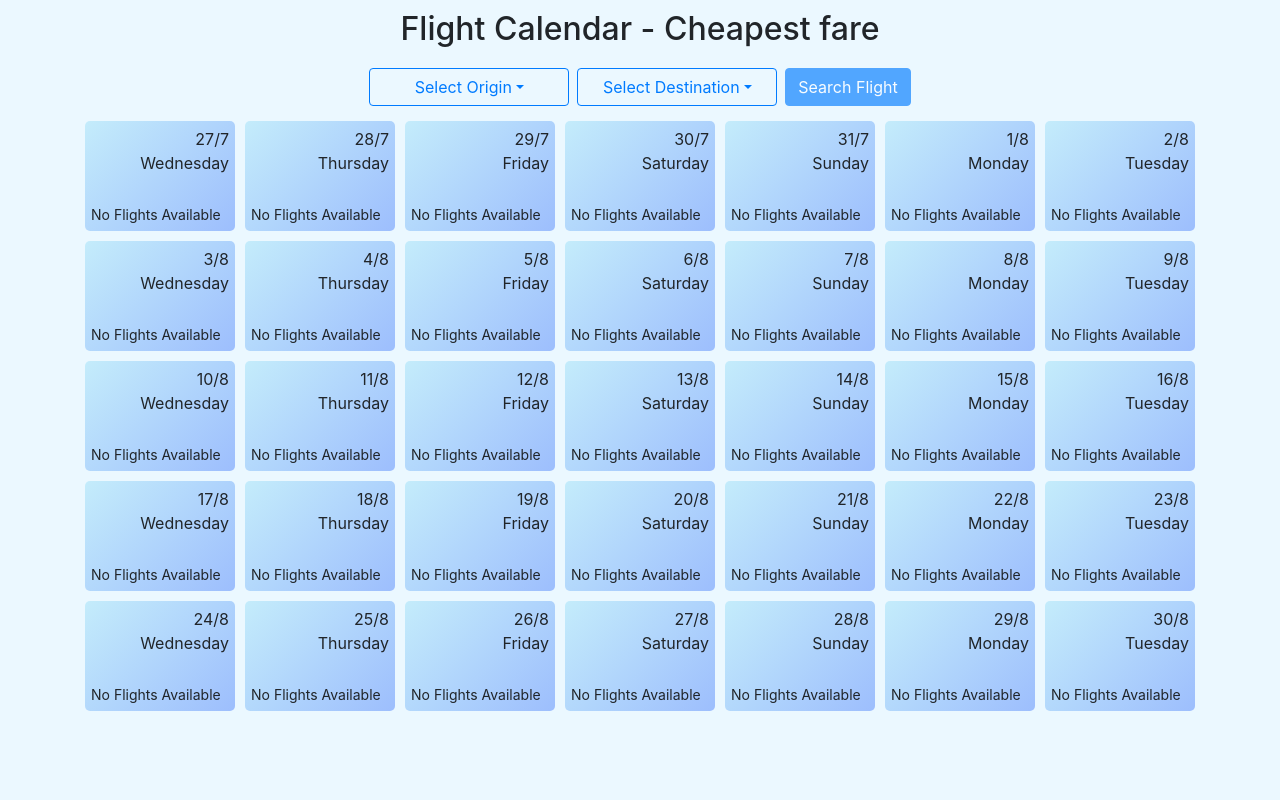
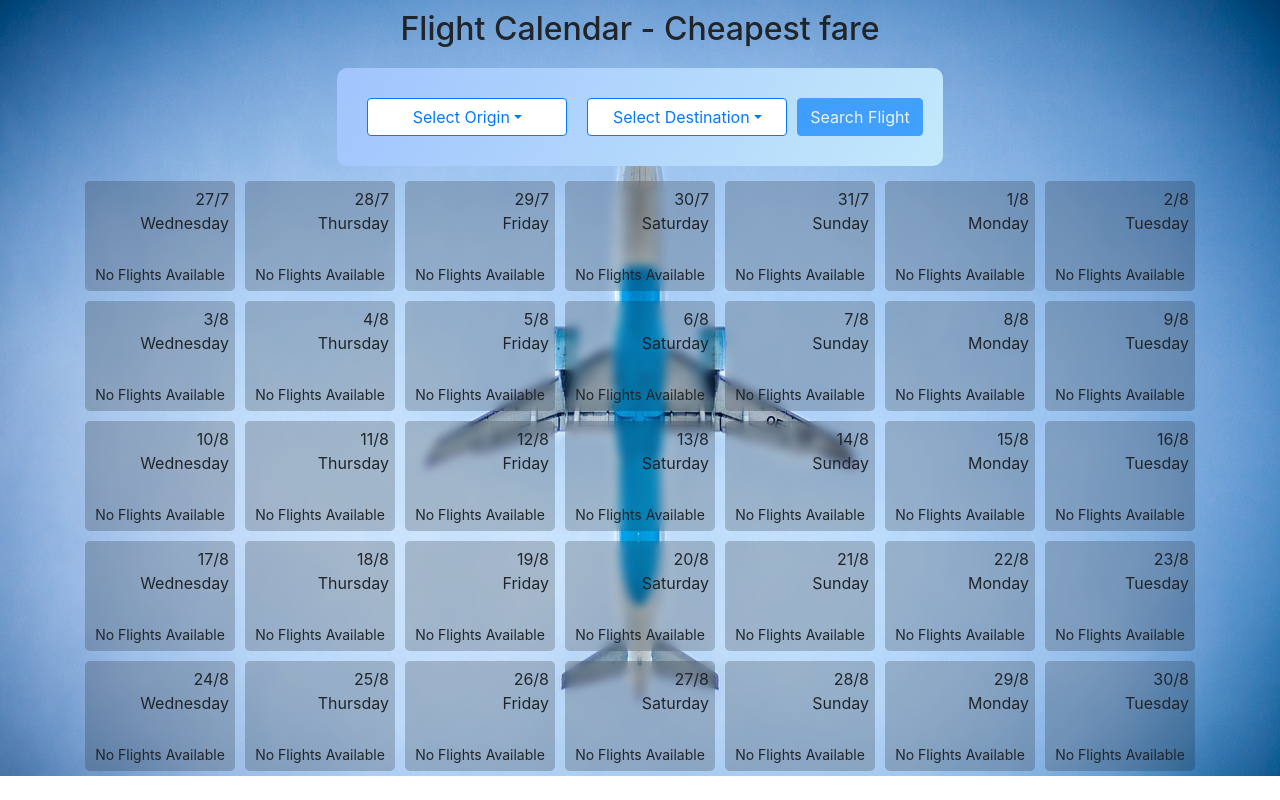
Before and after one commit to madhur29shah87/flightCalendar, an Angular app: page / in a window 1280 px wide. Built offline with nearby package versions, Linux system fonts and the light colour scheme.

Commit message:
beautified

```diff
--- a/src/app/app.component.css
+++ b/src/app/app.component.css
@@ -2,4 +2,7 @@
     display: flex;
     justify-content: center;
     flex-direction: column;
+    /* background-image: '../assets/bg.jpg */
+    background-image: url('../assets/airplane-983991_1280.jpg');
+    background-repeat: round;
 }
--- a/src/app/flight-calendar/flight-calendar.component.css
+++ b/src/app/flight-calendar/flight-calendar.component.css
@@ -10,14 +10,10 @@
 .flight-day {
   height: 110px;
   width: 150px;
-  /* background-color: antiquewhite; */
-  /* background:linear-gradient(135deg, #eab1ff 0%,#fbdc6b 100%); */
-  /* background:linear-gradient(135deg, #a3e8df 0%,#f8ea8c 100%); */
-  /* background:linear-gradient(135deg, #ffd1cd 0%,#d5fffa 100%); */
-  /* background:linear-gradient(135deg, #ffdde8 0%,#b4fffb 100%);
-    background:linear-gradient(135deg, #ffd1cd 0%,#d5fffa 100%);
-    background:linear-gradient(135deg, #63a1ff 0%,#8bfcfe 100%); */
-  background: linear-gradient(135deg, #c4ecfb 0%, #9dbefd 100%);
+  /* background: linear-gradient(135deg, #c4ecfb 0%, #9dbefd 100%); */
+  background-color: rgba(10, 10, 10, 0.20);
+
+  backdrop-filter: blur(5px);
 
   margin: 5px;
   padding: 6px;
@@ -40,6 +36,7 @@
 
 .no-flight {
   font-size: 14px;
+  align-self: center;
 }
 
 .flight-calendar-rows {
--- a/src/app/flight-head/flight-head.component.css
+++ b/src/app/flight-head/flight-head.component.css
@@ -6,17 +6,26 @@
 h2 {
   text-align: center;
   margin: 10px;
+  /* -webkit-background-clip: text;
+  -webkit-text-fill-color: transparent; */
 }
 
 .flight-dd-container {
   align-self: center;
   margin-top: 10px;
   margin-bottom: 10px;
-
+  padding: 20px;
+  /* background-color: rgba(251, 245, 245, 0.25); */
+  background-image: linear-gradient(120deg, #a1c4fd 0%, #c2e9fb 100%);
+  backdrop-filter: blur(5px);
+  border-radius: 10px;
+  z-index: 1;
 }
 
 .flight-dropdown-width {
     width: 200px;
+    background-color: #fff;
+    color: #007bff;
 }
 
 .errorMsg {
@@ -30,3 +39,7 @@ h2 {
   -webkit-transition: width 2s;
   transition: width 2s;
 }
+
+.flight-btn-padding {
+  padding: 10px;
+}
--- a/src/app/flight-head/flight-head.component.html
+++ b/src/app/flight-head/flight-head.component.html
@@ -1,7 +1,7 @@
 <h2>Flight Calendar - Cheapest fare</h2>
 <div class="flight-dd-container">
-  <div class="d-inline-block" ngbDropdown #oridinDrop="ngbDropdown">
-    <button class="btn btn-outline-primary mr-2 flight-dropdown-width" id="dropdownManual" ngbDropdownAnchor
+  <div class="d-inline-block flight-btn-padding" ngbDropdown #oridinDrop="ngbDropdown">
+    <button class="btn btn-primary flight-dropdown-width" id="dropdownManual" ngbDropdownAnchor
       (focus)="oridinDrop.open()">{{origin}}</button>
     <div ngbDropdownMenu aria-labelledby="dropdownManual">
       <button ngbDropdownItem value="SIN" (click)="changeOrigin($event)">Singapore</button>
@@ -9,8 +9,8 @@
     </div>
   </div>
 
-  <div class="d-inline-block" ngbDropdown #destinationDrop="ngbDropdown">
-    <button class="btn btn-outline-primary mr-2 flight-dropdown-width" id="dropdownManual" ngbDropdownAnchor
+  <div class="d-inline-block flight-btn-padding" ngbDropdown #destinationDrop="ngbDropdown">
+    <button class="btn btn-primary flight-dropdown-width" id="dropdownManual" ngbDropdownAnchor
       (focus)="destinationDrop.open()">{{destination}}</button>
     <div ngbDropdownMenu aria-labelledby="dropdownManual">
       <button ngbDropdownItem value="SIN" (click)="changeDestination($event)">Singapore</button>
--- a/src/styles.css
+++ b/src/styles.css
@@ -1,6 +1,6 @@
 /* You can add global styles to this file, and also import other style files */
 @import "~bootstrap/dist/css/bootstrap.css";
 
-body{
+/* body{
     background-color: #ebf8ff;
-}
+} */
```
Also changed, not shown: src/assets/airplane-983991_1280.jpg (added).
